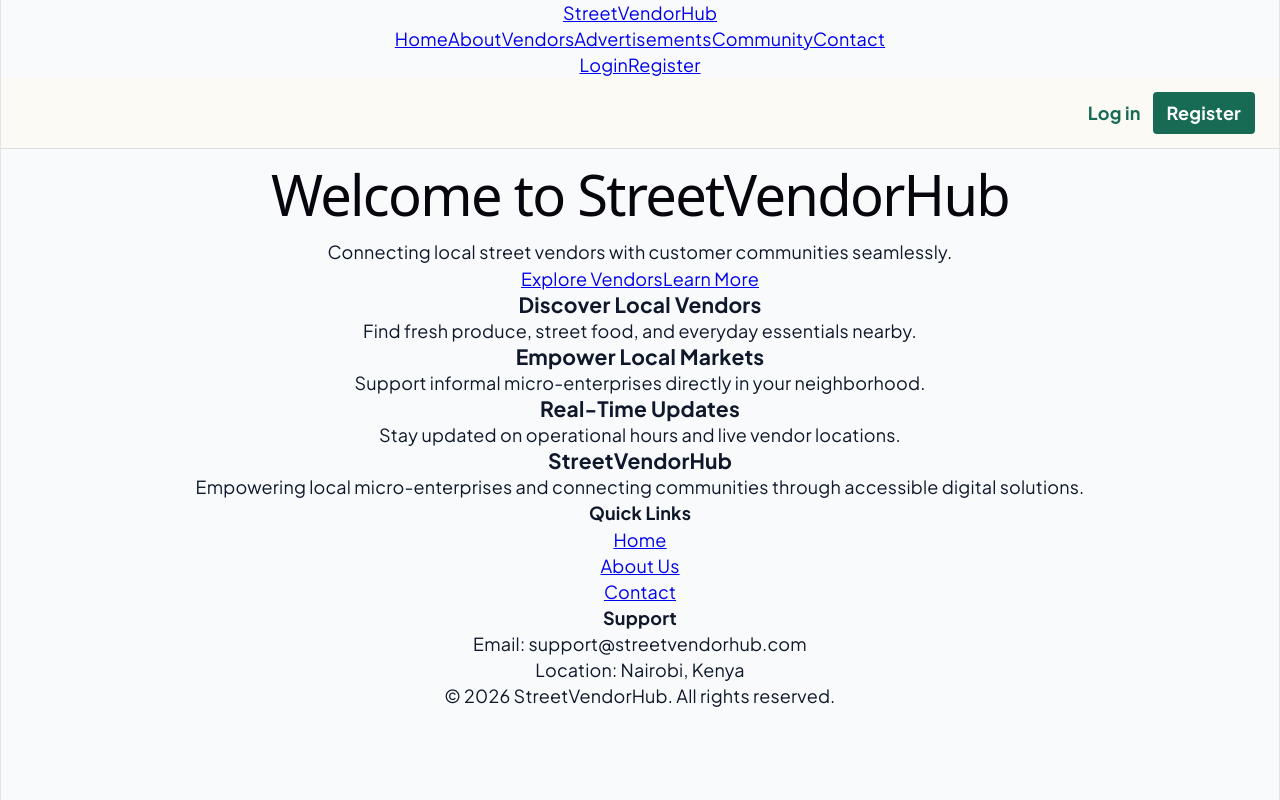
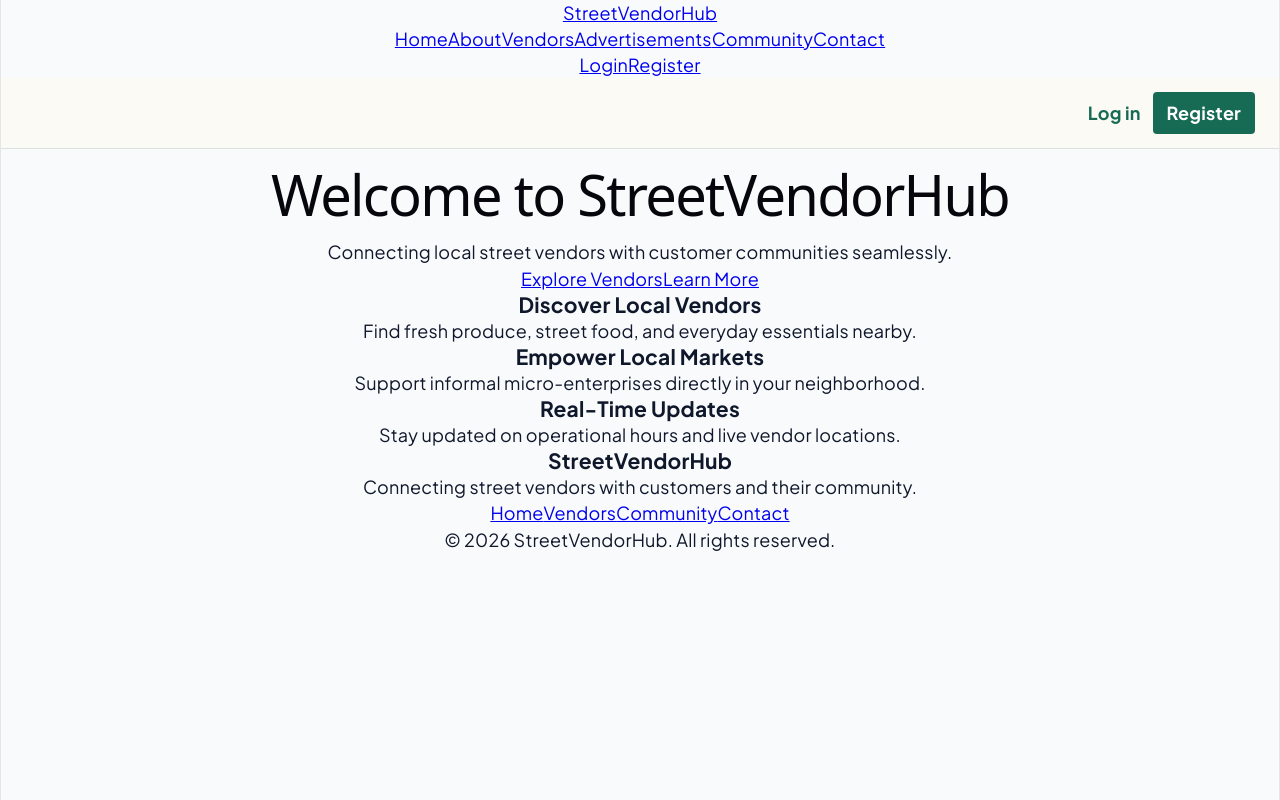
Before and after one commit to Mkmoise/iyf-s11-week-12-street-vendor-hub-Mkmoise, a React (Vite) app in the folder frontend/: page / in a window 1280 px wide. Built offline with nearby package versions, Linux system fonts and the light colour scheme.

Commit message:
Update Footer.jsx

```diff
--- a/frontend/src/components/Footer.jsx
+++ b/frontend/src/components/Footer.jsx
@@ -1,50 +1,46 @@
-import React from 'react';
-import { Link } from 'react-router-dom';
+import { Link } from "react-router-dom";
 
-function Footer() {
-  const currentYear = new Date().getFullYear();
-
+export default function Footer() {
   return (
     <footer className="footer">
       <div className="footer-container">
-        {/* Brand Summary */}
-        <div className="footer-section brand-info">
-          <h3>StreetVendorHub</h3>
+        <div>
+          <h3>
+            StreetVendorHub
+          </h3>
+
           <p>
-            Empowering local micro-enterprises and connecting communities through accessible digital solutions.
+            Connecting street vendors
+            with customers and their
+            community.
           </p>
         </div>
 
-        {/* Quick Links */}
-        <div className="footer-section links">
-          <h4>Quick Links</h4>
-          <ul>
-            <li>
-              <Link to="/">Home</Link>
-            </li>
-            <li>
-              <Link to="/about">About Us</Link>
-            </li>
-            <li>
-              <Link to="/contact">Contact</Link>
-            </li>
-          </ul>
-        </div>
+        <div className="footer-links">
+          <Link to="/">
+            Home
+          </Link>
 
-        {/* Contact & Support */}
-        <div className="footer-section contact-info">
-          <h4>Support</h4>
-          <p>Email: support@streetvendorhub.com</p>
-          <p>Location: Nairobi, Kenya</p>
+          <Link to="/vendors">
+            Vendors
+          </Link>
+
+          <Link to="/posts">
+            Community
+          </Link>
+
+          <Link to="/contact">
+            Contact
+          </Link>
         </div>
       </div>
 
-      {/* Bottom Bar */}
       <div className="footer-bottom">
-        <p>&copy; {currentYear} StreetVendorHub. All rights reserved.</p>
+        ©{" "}
+        {new Date().getFullYear()}{" "}
+        StreetVendorHub. All rights
+        reserved.
       </div>
     </footer>
   );
 }
-
-export default Footer;
```
